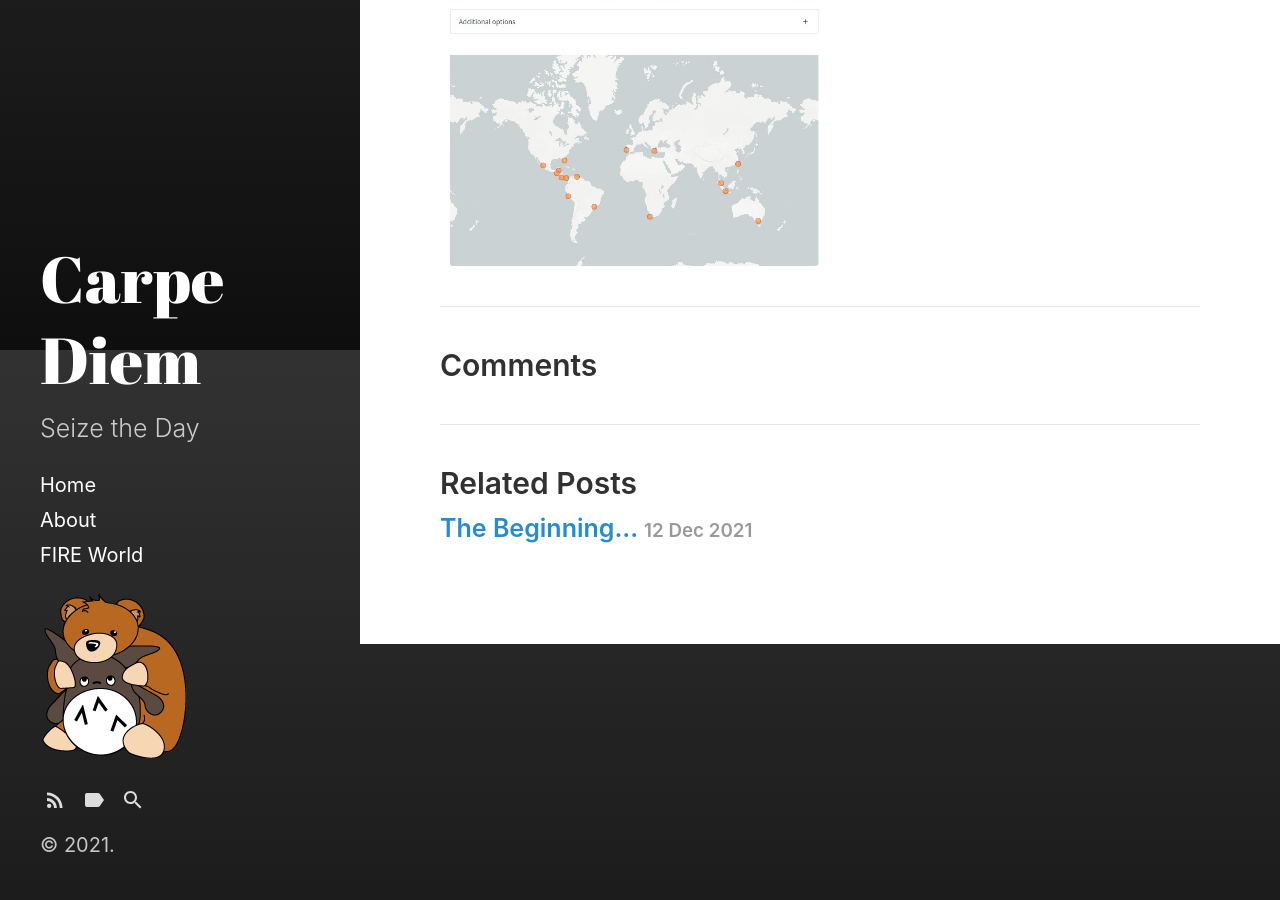
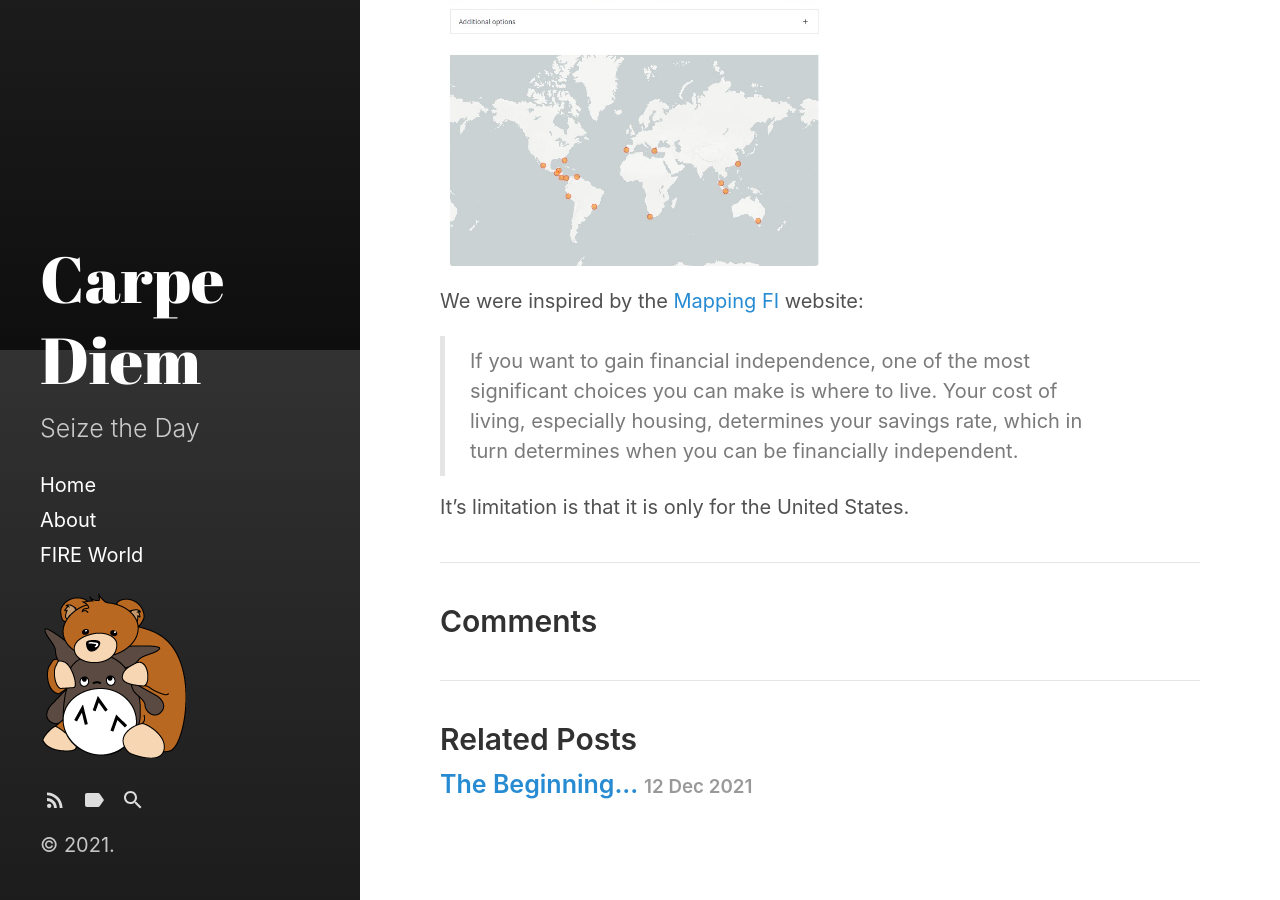
Before and after one commit to dlzero/dlzero.github.io, a Jekyll site: the page built from docs/_posts/2021-12-14-worldfi.md, in a window 1280 px wide and 900 px high, scrolled down 550 px. Built offline with Jekyll 4.4.1, drawn with Linux system fonts in a browser that asks for light colours.

Commit message:
Update reference to mappingfi

```diff
--- a/docs/_posts/2021-12-14-worldfi.md
+++ b/docs/_posts/2021-12-14-worldfi.md
@@ -13,3 +13,11 @@ Click <a href="https://worldfi.herokuapp.com">HERE</a>.
 
 
 <img height="50%" width="50%" src="/assets/sshot_general.jpg">
+
+We were inspired by the <a href="https://www.mappingfi.com/">Mapping FI</a> website:
+
+>
+If you want to gain financial independence, one of the most significant choices you can make is where to live.  Your cost of living, especially housing, determines your savings rate, which in turn determines when you can be financially independent.
+>
+
+It's limitation is that it is only for the United States.
```
